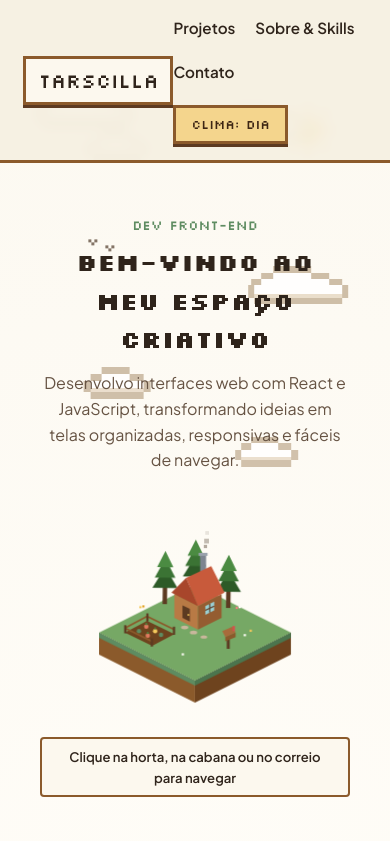
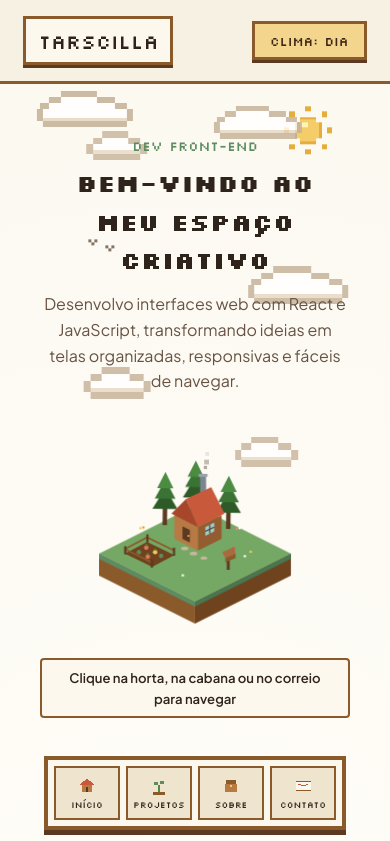
Before and after one commit to tarscilla/stardew-portfolio, a React (Vite) app: page / in a window 390 px wide. Shown: the top 841 px of the page. Built offline with nearby package versions, Linux system fonts and the light colour scheme; no server answers.

Commit message:
feat: add mobile hotbar navigation and smooth scroll to top

```diff
--- a/src/App.jsx
+++ b/src/App.jsx
@@ -63,6 +63,10 @@ export default function App() {
   };
 
   const scrollToSection = (sectionId) => {
+    if (sectionId === 'top') {
+      window.scrollTo({ top: 0, behavior: 'smooth' });
+      return;
+    }
     const element = document.getElementById(sectionId);
     if (element) {
       element.scrollIntoView({ behavior: 'smooth' });
@@ -106,14 +110,56 @@ export default function App() {
       <header className="hud-nav">
         <span className="brand-title">TARSCILLA</span>
         <nav className="hud-links">
-          <a href="#projects">Projetos</a>
-          <a href="#about">Sobre & Skills</a>
-          <a href="#contact">Contato</a>
+          <a href="#projects" className="desktop-only-link">Projetos</a>
+          <a href="#about" className="desktop-only-link">Sobre & Skills</a>
+          <a href="#contact" className="desktop-only-link">Contato</a>
           <button type="button" className="pixel-btn" onClick={cycleTheme}>
             {THEME_NAMES[currentTheme]}
           </button>
         </nav>
       </header>
+
+      <nav className="mobile-hotbar" aria-label="Menu rápido">
+        <button type="button" className="hotbar-slot" onClick={() => scrollToSection('top')}>
+          <svg viewBox="0 0 16 16" width="20" height="20" shapeRendering="crispEdges">
+            <polygon points="8,2 14,7 2,7" fill="#C85A3B" />
+            <rect x="4" y="7" width="8" height="6" fill="#B87A45" />
+            <rect x="7" y="9" width="2" height="4" fill="#5C3A21" />
+          </svg>
+          <span>Início</span>
+        </button>
+
+        <button type="button" className="hotbar-slot" onClick={() => scrollToSection('projects')}>
+          <svg viewBox="0 0 16 16" width="20" height="20" shapeRendering="crispEdges">
+            <rect x="7" y="7" width="2" height="6" fill="#4B8B42" />
+            <rect x="4" y="5" width="3" height="2" fill="#5E8C61" />
+            <rect x="9" y="4" width="3" height="2" fill="#5E8C61" />
+            <rect x="3" y="13" width="10" height="2" fill="#8B5A2B" />
+          </svg>
+          <span>Projetos</span>
+        </button>
+
+        <button type="button" className="hotbar-slot" onClick={() => scrollToSection('about')}>
+          <svg viewBox="0 0 16 16" width="20" height="20" shapeRendering="crispEdges">
+            <rect x="4" y="3" width="8" height="3" fill="#8B5A2B" />
+            <rect x="3" y="6" width="10" height="7" fill="#B87A45" />
+            <rect x="7" y="7" width="2" height="2" fill="#F4C95D" />
+          </svg>
+          <span>Sobre</span>
+        </button>
+
+        <button type="button" className="hotbar-slot" onClick={() => scrollToSection('contact')}>
+          <svg viewBox="0 0 16 16" width="20" height="20" shapeRendering="crispEdges">
+            <rect x="2" y="4" width="12" height="8" fill="#FCF8EE" />
+            <rect x="2" y="4" width="12" height="1" fill="#8B5A2B" />
+            <rect x="2" y="11" width="12" height="1" fill="#8B5A2B" />
+            <rect x="4" y="6" width="2" height="1" fill="#C85A3B" />
+            <rect x="6" y="7" width="4" height="1" fill="#C85A3B" />
+            <rect x="10" y="6" width="2" height="1" fill="#C85A3B" />
+          </svg>
+          <span>Contato</span>
+        </button>
+      </nav>
 
       <main className="container">
         <section className="hero-section">
--- a/src/styles.css
+++ b/src/styles.css
@@ -622,3 +622,54 @@ body {
     padding: 0.25rem;
   }
 }
+
+.mobile-hotbar {
+  display: none;
+}
+
+@media (max-width: 768px) {
+  .desktop-only-link {
+    display: none;
+  }
+
+  .footer-bar {
+    padding-bottom: 6rem;
+  }
+
+  .mobile-hotbar {
+    position: fixed;
+    bottom: 14px;
+    left: 50%;
+    transform: translateX(-50%);
+    z-index: 40;
+    display: flex;
+    gap: 6px;
+    background: var(--card-bg);
+    border: 4px solid var(--wood-border);
+    box-shadow: 0 5px 0 var(--wood-dark);
+    padding: 6px;
+  }
+
+  .hotbar-slot {
+    width: 66px;
+    height: 54px;
+    background: var(--card-inner);
+    border: 2.5px solid var(--wood-border);
+    display: flex;
+    flex-direction: column;
+    align-items: center;
+    justify-content: center;
+    gap: 3px;
+    color: var(--text-main);
+    font-family: 'Silkscreen', monospace;
+    font-size: 0.56rem;
+    cursor: pointer;
+    transition: transform 0.12s ease, border-color 0.12s ease;
+  }
+
+  .hotbar-slot:hover,
+  .hotbar-slot:active {
+    transform: translateY(-2px);
+    border-color: var(--gold);
+  }
+}
```
